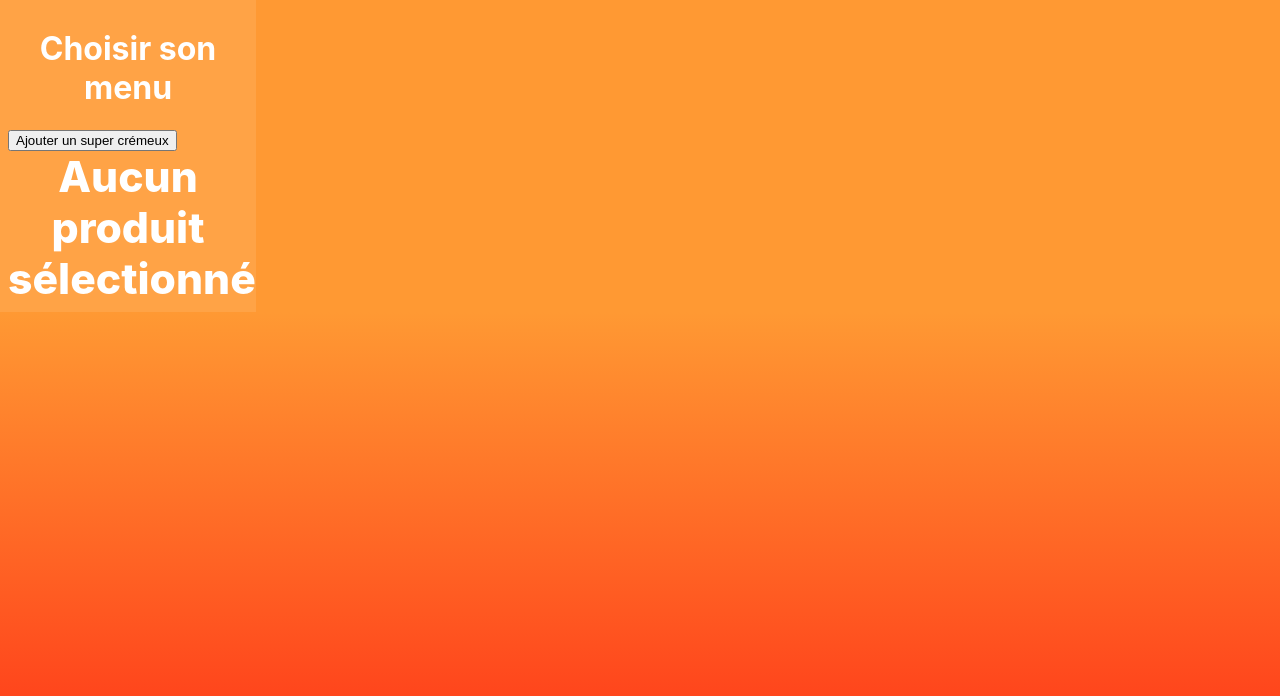
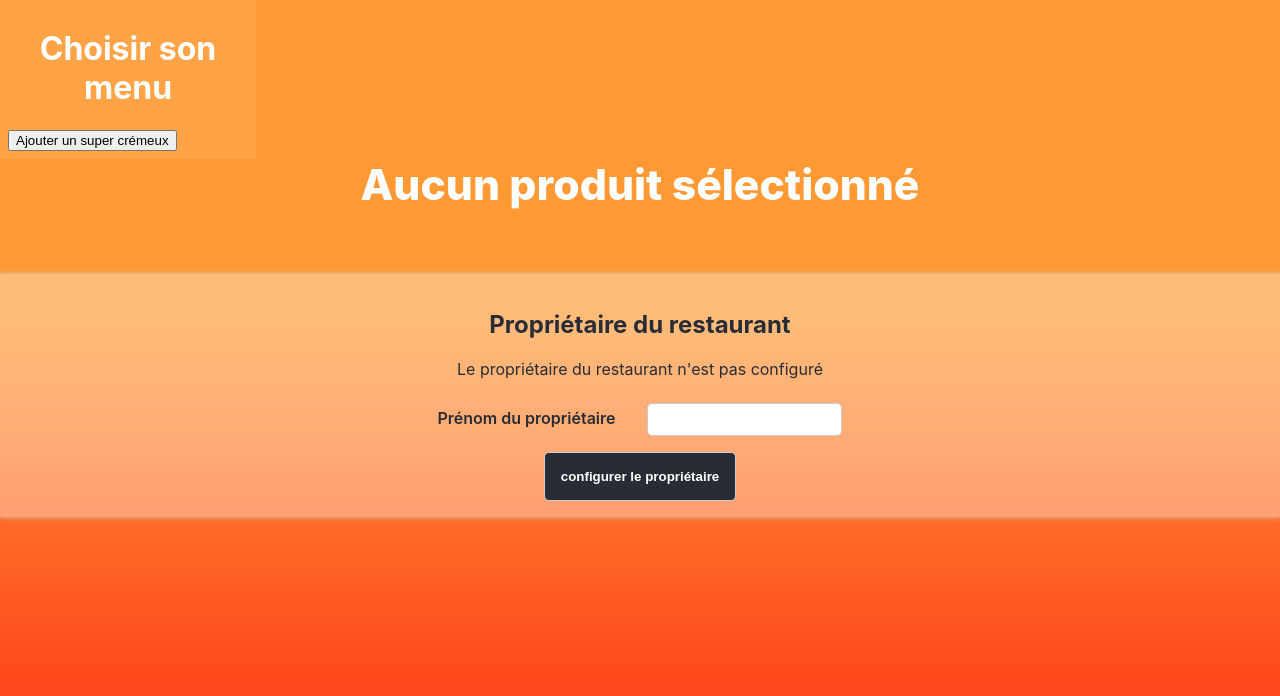
Before and after one commit to SebastienMETZDORFF/resto-cmd, a React (Create React App) app: page / in a window 1280 px wide. Shown: the top 696 px of the page. Built offline with nearby package versions, Linux system fonts and the light colour scheme.

Commit message:
Partager un state entre plusieurs composants

```diff
--- a/src/app/App.js
+++ b/src/app/App.js
@@ -2,12 +2,18 @@ import { Provider } from "react-redux";
 import { store } from "./store";
 import "./App.css";
 import { Cart } from "../features/cart/Cart";
+import { Total } from "../features/total/Total";
+import { Voucher } from "../features/voucher/Voucher";
+import { Owner } from "../features/owner/Owner";
 
 function App() {
   return (
     <Provider store={store}>
       <div className="App">
         <Cart />
+        <Total />
+        <Voucher />
+        <Owner />
       </div>
     </Provider>
   );
--- a/src/features/cart/Cart.js
+++ b/src/features/cart/Cart.js
@@ -6,11 +6,6 @@ export const Cart = () => {
   const store = useStore();
 
   const [list, setList] = useState(store.getState().list);
-
-  const totalCommand = list.reduce(
-    (prv, cur) => Math.round(prv + cur.price),
-    0
-  );
 
   useEffect(() => {
     store.subscribe(() => setList(store.getState().list));
@@ -33,11 +28,6 @@ export const Cart = () => {
           {item.title} {item.price} €
         </span>
       ))}
-      {list.length === 0 ? (
-        <div className="TotalCommand">Aucun produit sélectionné</div>
-      ) : (
-        <div className="TotalCommand">Total : {totalCommand} €</div>
-      )}
     </div>
   );
 };
--- /dev/null
+++ b/src/features/owner/Owner.js
@@ -0,0 +1,40 @@
+import { useEffect, useState } from "react";
+import { useStore } from "react-redux";
+
+export const Owner = () => {
+  const store = useStore();
+  const [owner, setOwner] = useState(store.getState().owner);
+
+  const handleSubmit = (evt) => {
+    evt.preventDefault();
+    const firstName = evt.currentTarget.firstName.value;
+    store.dispatch({
+      type: "UPDATE_FIRSTNAME",
+      payload: firstName,
+    });
+  };
+
+  useEffect(() => {
+    store.subscribe(() => setOwner(store.getState().owner));
+  });
+
+  return (
+    <form onSubmit={handleSubmit} className="OwnerForm">
+      <h2>Propriétaire du restaurant</h2>
+      {owner?.firstName ? (
+        <span className="OwnerName">
+          Le propriétaire du restaurant est {owner.firstName}
+        </span>
+      ) : (
+        <span className="OwnerName">
+          Le propriétaire du restaurant n'est pas configuré
+        </span>
+      )}
+      <label>
+        Prénom du propriétaire
+        <input type="text" name="firstName" />
+      </label>
+      <button type="submit">configurer le propriétaire</button>
+    </form>
+  );
+};
--- /dev/null
+++ b/src/features/total/Total.js
@@ -0,0 +1,26 @@
+import { useEffect, useState } from "react";
+import { useStore } from "react-redux";
+
+export const Total = () => {
+  const store = useStore();
+  const [list, setList] = useState(store.getState().list);
+
+  const totalCommand = list.reduce(
+    (prv, cur) => Math.round((cur.price + prv) * 100) / 100,
+    0
+  );
+
+  useEffect(() => {
+    store.subscribe(() => setList(store.getState().list));
+  });
+
+  return (
+    <div className="TotalCommand">
+      {list.length === 0 ? (
+        <div>Aucun produit sélectionné</div>
+      ) : (
+        <div>Total commande {totalCommand} euros</div>
+      )}
+    </div>
+  );
+};
--- /dev/null
+++ b/src/features/voucher/Voucher.js
@@ -0,0 +1,27 @@
+import { useEffect, useState } from "react";
+import { useStore } from "react-redux";
+
+export const Voucher = () => {
+  const store = useStore();
+  const [list, setList] = useState(store.getState().list);
+
+  const available = list.find((product) => product.title === "Super Crémeux");
+
+  useEffect(() => {
+    store.subscribe(() => setList(store.getState().list));
+  });
+
+  return (
+    <div className="Voucher">
+      {available && (
+        <button
+          onClick={() =>
+            store.dispatch({ type: "APPLY_VOUCHER", payload: { price: 2 } })
+          }
+        >
+          Ajouter ma promo Super crémeux à 2 euros
+        </button>
+      )}
+    </div>
+  );
+};
```
